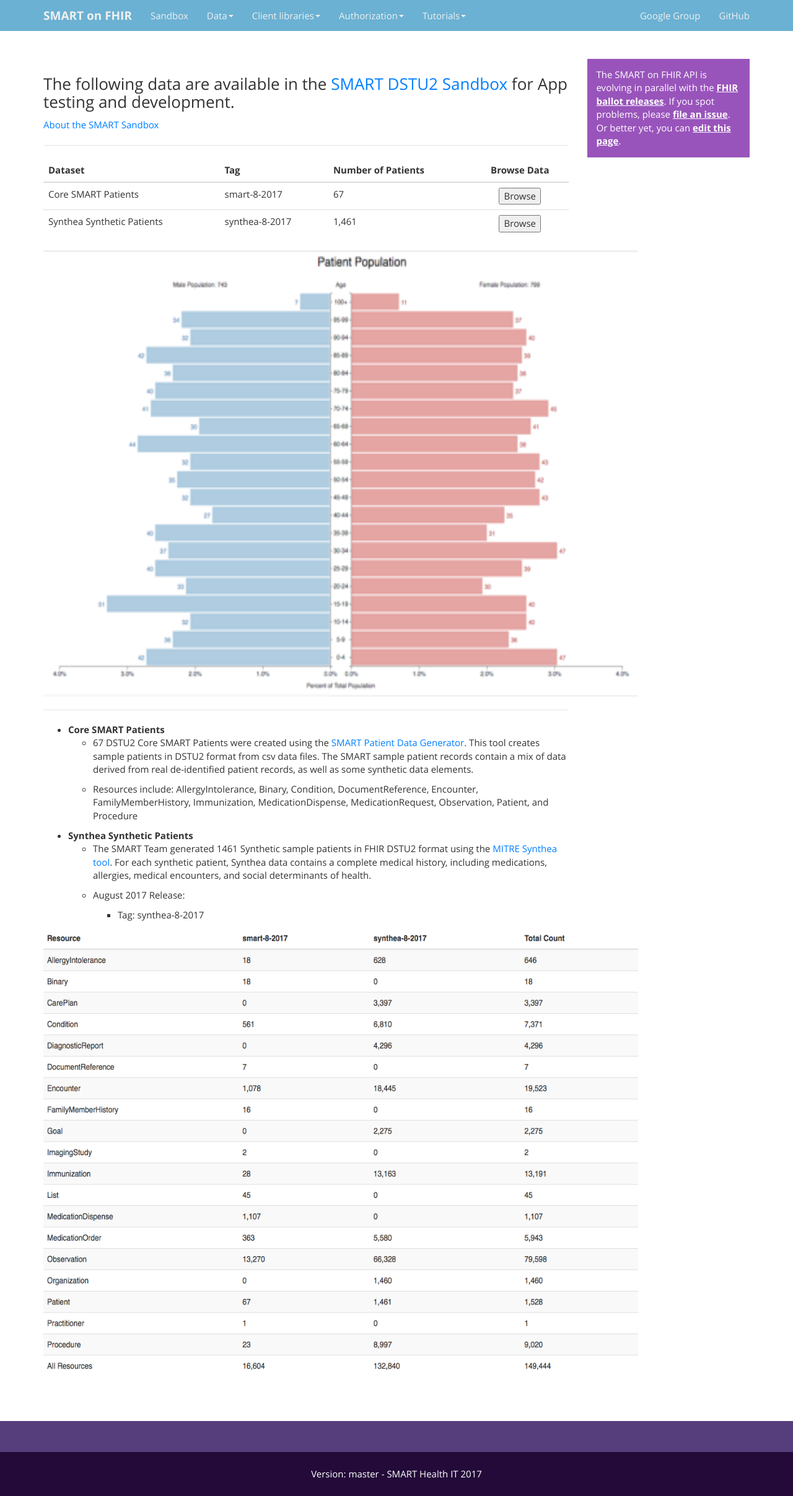
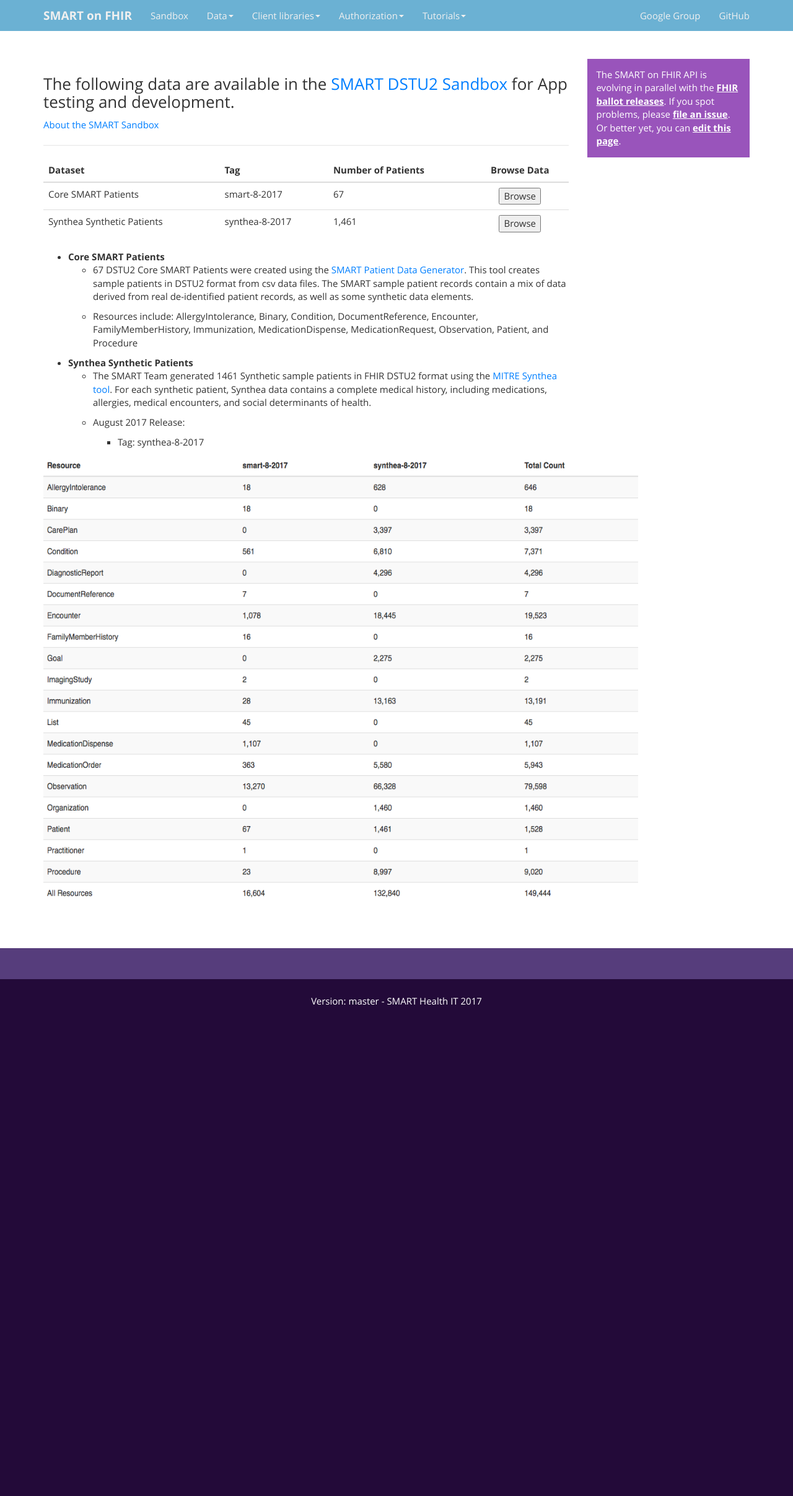
Before and after one commit to smart-on-fhir/smart-on-fhir.github.io, a Jekyll site: the page built from data/dstu2-sandbox-data.md, in a window 1280 px wide. Shown: the whole page at 62% size. Built offline with Jekyll 4.4.1, drawn with Linux system fonts in a browser that asks for light colours; after the commit the page ends 1651 px from its top, so only the background shows below that.

Commit message:
Update dstu2-sandbox-data.md

```diff
--- a/data/dstu2-sandbox-data.md
+++ b/data/dstu2-sandbox-data.md
@@ -14,11 +14,6 @@
 | Synthea Synthetic Patients | synthea-8-2017 |1,461 |<button href="#" class="open-picker" data-tags="synthea-8-2017" data-stu="dstu2-open-sandbox">Browse</button>|
 
 
-<div style='text-align: left'>
-  <img src="{{site.baseurl}}assets/img/DSTU2 population pyramid 8-2017.png" alt="DSTU2 population pyramid 8-2017.png" height="720" width="960"/>
-</div>
-
----
 
 * **Core SMART Patients**
   * 67 DSTU2 Core SMART Patients were created using the [SMART Patient Data Generator](https://github.com/smart-on-fhir/sample-patients). This tool creates sample patients in DSTU2 format from csv data files. The SMART sample patient records contain a mix of data derived from real de-identified patient records, as well as some synthetic data elements.
```
